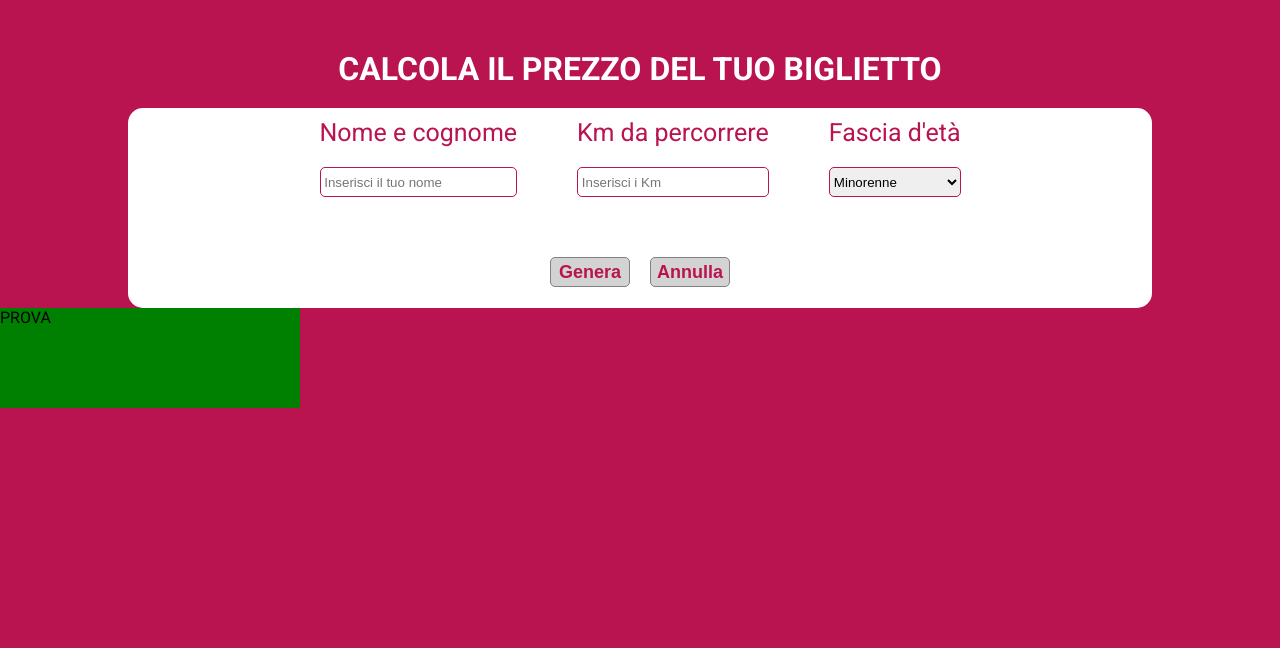
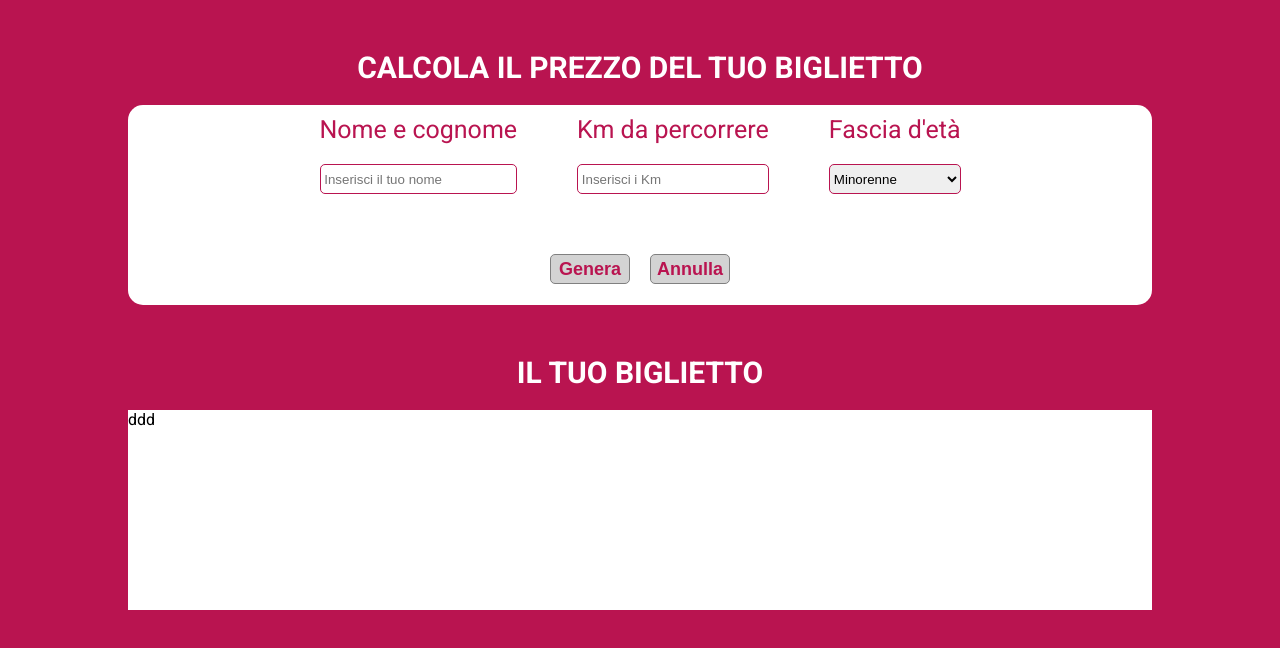
Before and after one commit to AlbertoZanola96/js-biglietto-treno-form, a plain HTML site: page index.html in a window 1280 px wide. Both pictures are taken after a click on the button "Genera". Drawn offline with Linux system fonts and the light colour scheme.

Commit message:
inserimento elementi seconda parte

```diff
--- a/css/style.css
+++ b/css/style.css
@@ -8,10 +8,12 @@ body {
     background-color: #B91450;
 }
 
-.titolo {
+.titolo,
+.tuob {
     text-align: center;
     color: white;
     margin: 50px 0 20px 0;
+    font-size: 30px;
 }
 .container_1 {
     width: 80%;
@@ -60,10 +62,10 @@ button {
 }
 
 
-
-.box {
-    background-color: green;
-    width: 300px;
-    height: 100px;
+#container_2 {
+    width: 80%;
+    height: 200px;
+    background-color: white;
+    margin: 0 auto;
     display: none;
 }
--- a/index.html
+++ b/index.html
@@ -11,7 +11,7 @@
     <title>calcolo del prezzo del biglietto del treno</title>
 </head>
 <body class="debug">
-    <h1 class="titolo">CALCOLA IL PREZZO DEL TUO BIGLIETTO</h1>
+    <h2 class="titolo">CALCOLA IL PREZZO DEL TUO BIGLIETTO</h2>
     <div class="container_1">
         <div class="parte_1">
             <section class="ipt">
@@ -42,19 +42,14 @@
             <button id="prezzoBtn" name="prezzoBtn">Genera</button>
             <button id="annulla" name="annulla">Annulla</button>
         </div>
-
-
-
-
-
     </div>
 
 
-    <div class="container">
-        <div id="biglietto" class="box">
-            PROVA
-        </div>
+    <h2 class="tuob">IL TUO BIGLIETTO</h2>
+    <div id="container_2">
+        ddd
     </div>
+
 
     <script src="js/main.js"></script>
 </body>
--- a/js/main.js
+++ b/js/main.js
@@ -14,16 +14,16 @@ btnGenera.addEventListener("click",
         var nome = document.getElementById("nome").value;
         var km = document.getElementById("km").value;
         var fasciaEta = document.getElementById("fascia-eta").value;
-        var biglietto = document.getElementById("biglietto");
-        biglietto.style.display = "block";
+        var container_2 = document.getElementById("container_2");
+        container_2.style.display = "block";
     }
 )
 
 var btnAnnulla = document.getElementById("annulla");
 btnAnnulla.addEventListener("click",
     function() {
-        var biglietto = document.getElementById("biglietto");
-        biglietto.style.display = "none";
+        var container_2 = document.getElementById("container_2");
+        container_2.style.display = "none";
         document.getElementById("nome").value = "";
         document.getElementById("km").value = "";
         document.getElementById("fascia-eta").value = "";
```
